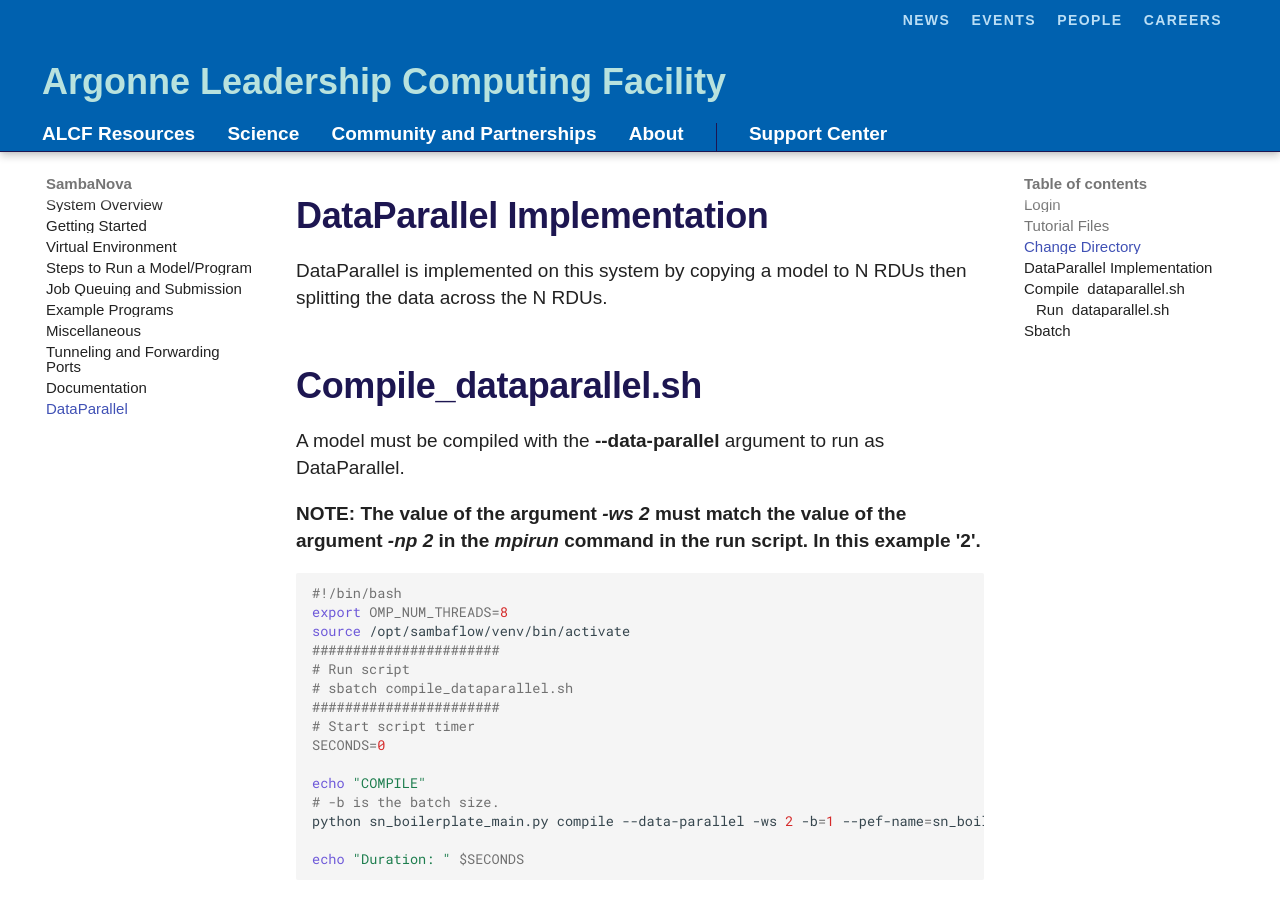
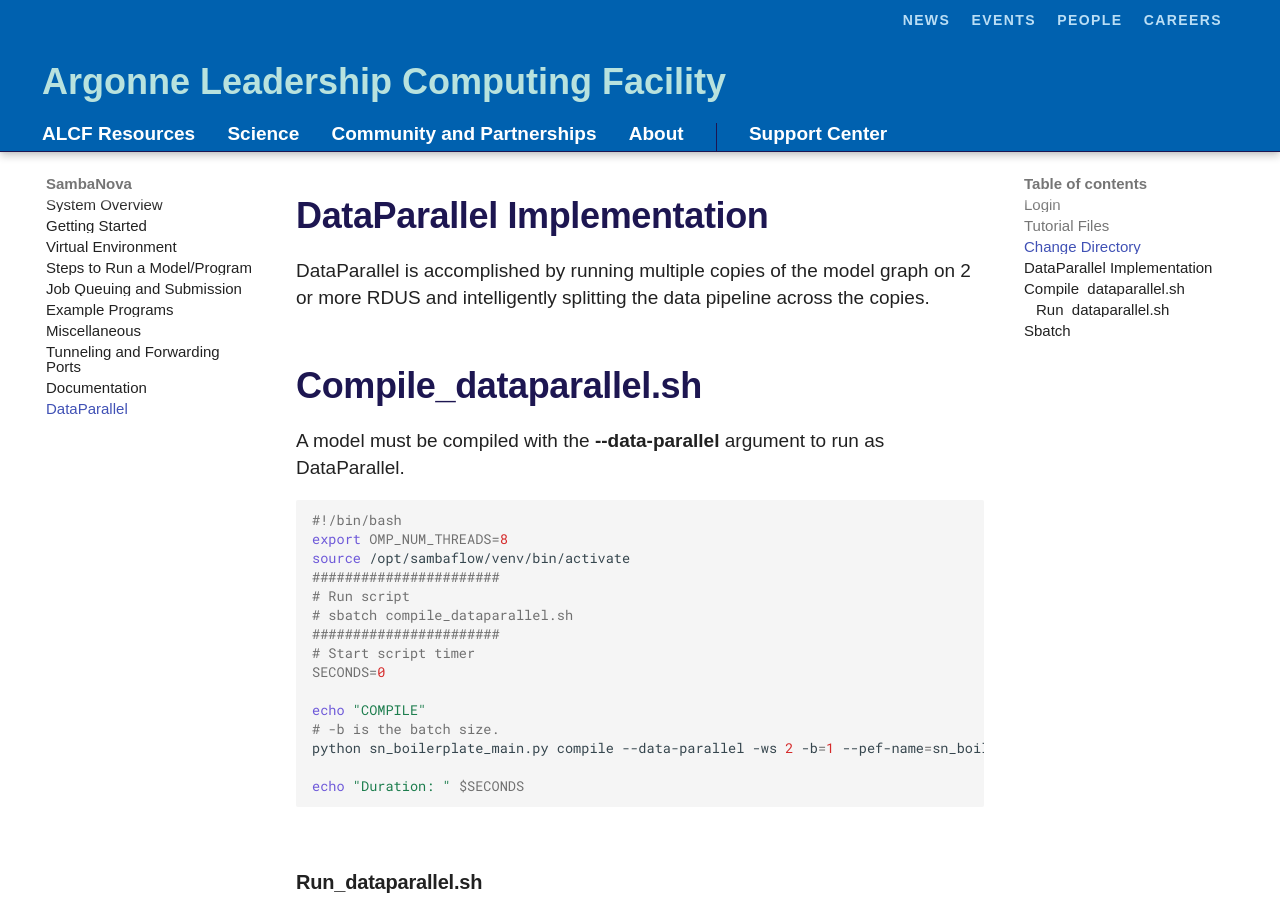
Before and after one commit to argonne-lcf/ai-testbed-userdocs, an MkDocs documentation site: the page built from docs/sambanova/DataParallel.md, in a window 1280 px wide and 900 px high, scrolled down 946 px. Built offline with MkDocs 1.6.1 and Material for MkDocs 9.7.7, drawn with Linux system fonts in a browser that asks for light colours; some web fonts are replaced; comment, search, counter and statistics services are not loaded.

Commit message:
Updated SN DataParallel.md based on feedback.

````diff
--- a/docs/sambanova/DataParallel.md
+++ b/docs/sambanova/DataParallel.md
@@ -28,15 +28,11 @@
 
 ## DataParallel Implementation
 
-DataParallel is implemented on this system by copying a model to
-N RDUs then splitting the data across the N RDUs.
+DataParallel is accomplished by running multiple copies of the model graph on 2 or more RDUS and intelligently splitting the data pipeline across the copies.
 
 ## Compile_dataparallel.sh
 
 A model must be compiled with the **--data-parallel** argument to run as DataParallel.
-
-**NOTE: The value of the argument** ***-ws 2*** **must match the value of the argument**
-***-np 2*** **in the** ***mpirun*** **command in the run script.  In this example '2'.**
 
 ```bash
 #!/bin/bash
````
